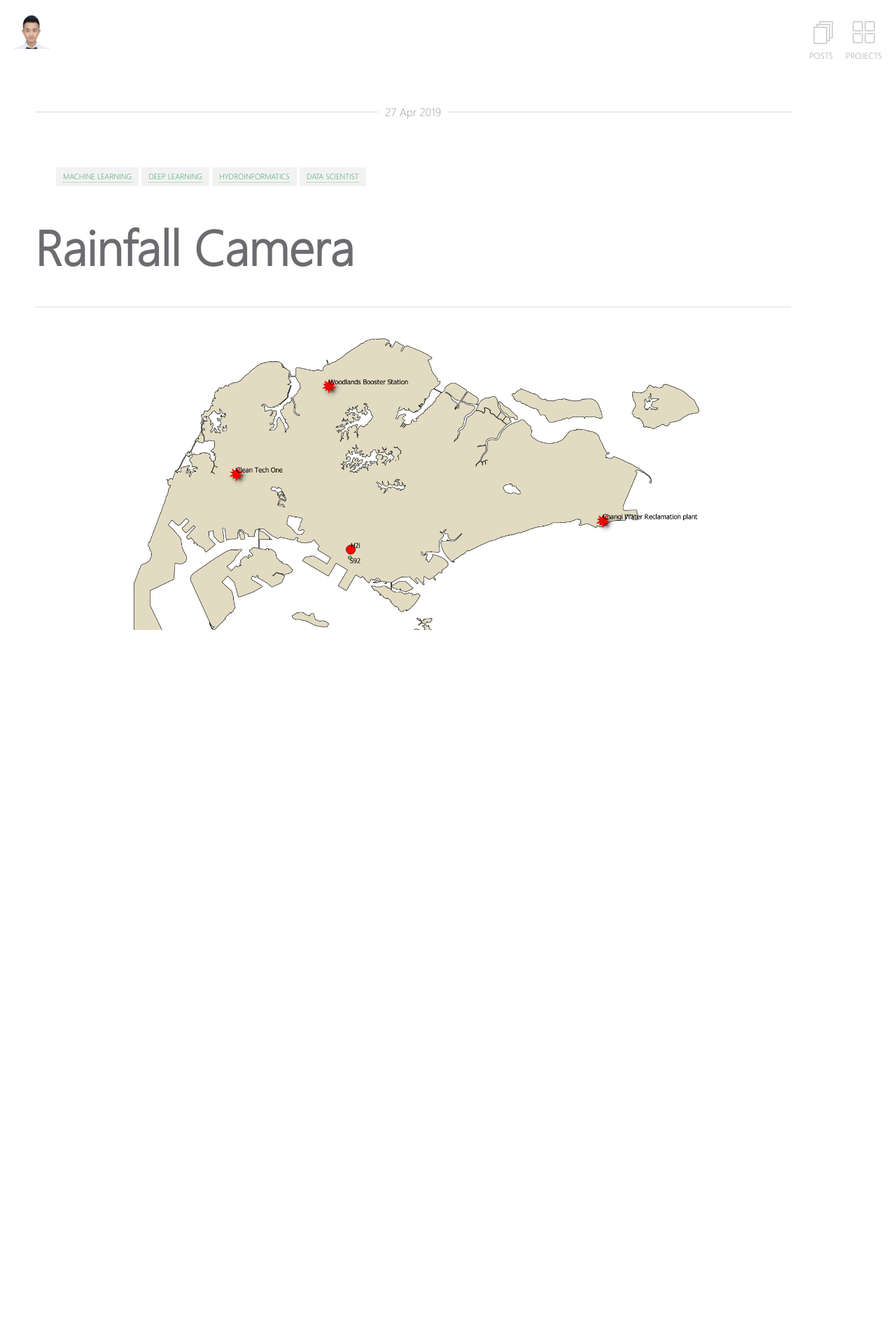
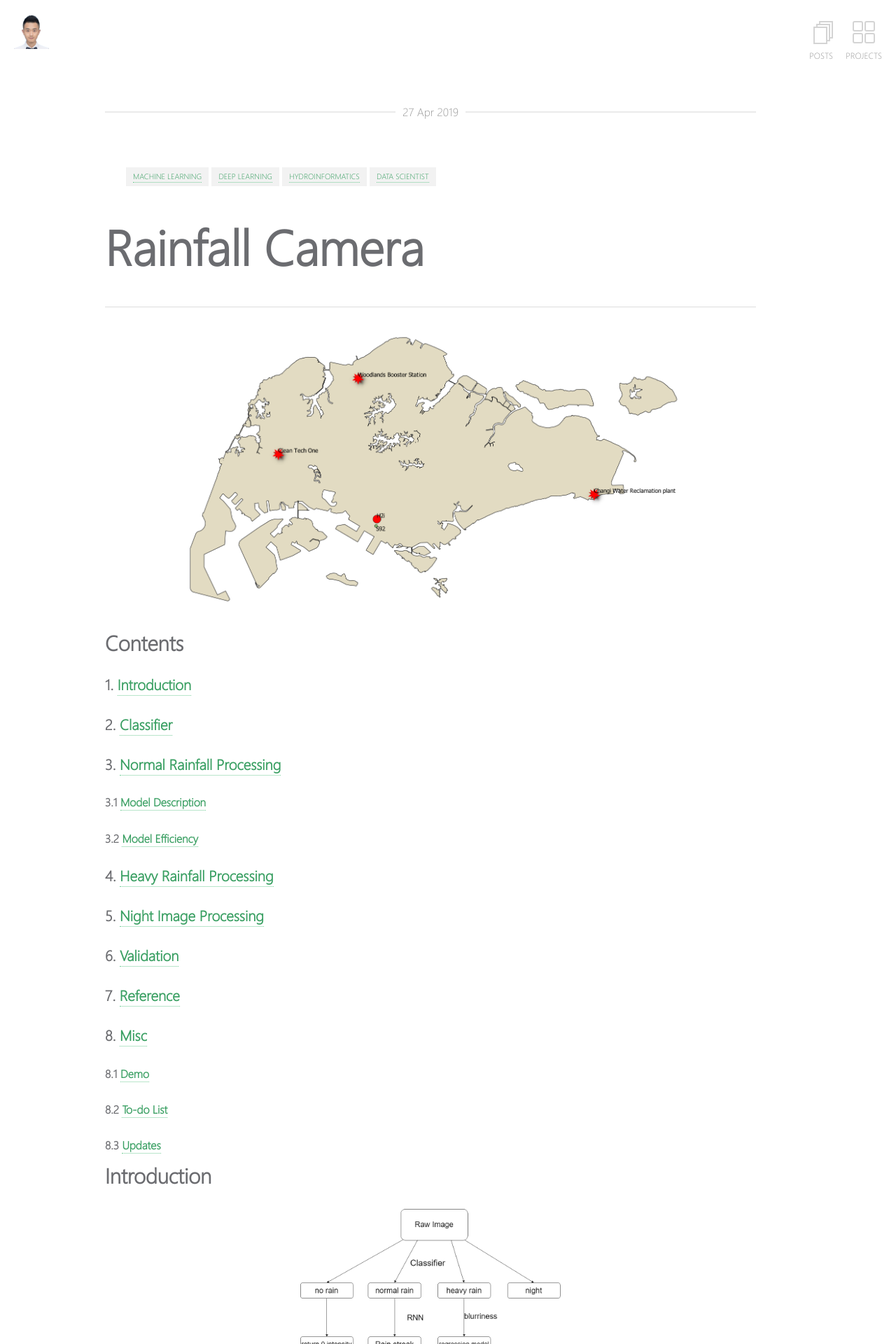
Before and after one commit to chrimerss/homepage, a Jekyll site: the page built from _posts/2019-04-27-post-camera.md, in a window 1280 px wide. Shown: the top 1920 px of the page at 70% size. Built offline with Jekyll 4.4.1, drawn with Linux system fonts in a browser that asks for light colours; some of the changed text lies outside the part shown.

Commit message:
adjust layout

```diff
--- a/_config.yml
+++ b/_config.yml
@@ -1,8 +1,8 @@
 # Site
 title: (Allen) Zhi Li
 description: Data Scientist @ Hydroinformatics Institute
-# url: https://chrimerss.github.io/homepage
-url: http://127.0.0.1:4000/
+url: https://chrimerss.github.io/homepage
+# url: http://127.0.0.1:4000/
 logo: allen.png                                       # Site logo
 locale: en_US
 
--- a/_includes/social-links.html
+++ b/_includes/social-links.html
@@ -23,4 +23,5 @@
   {% if site.keybase %}<li><a class="social-btn" href="https://keybase.io/{{ site.keybase }}" target="_blank" rel="noopener noreferrer"><i class="fa fa-fw fa-key"></i></a></li>{% endif %}
   {% if site.xmpp %}<li><a class="social-btn" href="xmpp:{{ site.xmpp }}" target="_blank" rel="noopener noreferrer"><i class="fa fa-fw fa-lightbulb-o"></i></a></li>{% endif %}
   {% if site.hackernews %}<li><a class="social-btn" href="https://news.ycombinator.com/user?id={{ site.hackernews }}" target="_blank" rel="noopener noreferrer"><i class="fa fa-fw fa-hacker-news"></i></a></li>{% endif %}
+<!--   {% if site.Wechat %}<li><a class="wechat" href="" target="_blank"><img src="{{site.images/wechat.png}}"></a><i class='wechat'></i></li>{% endif %} -->
 </ul>
--- a/_layouts/post.html
+++ b/_layouts/post.html
@@ -29,7 +29,8 @@ layout: compress
           </ul>
         {{ content }}
         <br>
-        {% include share.html %}
+        <p align=center>{% include share.html %}</p>
+
         {% include page-pagination.html %}
       </div>
     </div>
--- a/assets/_sass/_site.scss
+++ b/assets/_sass/_site.scss
@@ -466,7 +466,6 @@ canvas {
 #posts {
 
   .post-block {
-    block-size: 800px;
     display: block;
     .content {
       height: auto;
@@ -481,6 +480,9 @@ canvas {
   padding-left:50px;
     .inner-post content {
     max-width:700px;
+      .share{
+      vertical-align:middle;
+      }
     }
   }
   .logo {
@@ -574,10 +576,11 @@ canvas {
   margin-top: 100px;
   padding-left: 50px;
   padding-right: 100px;
-  padding-bottom: 50px;
+  padding-bottom: 100px;
   overflow: scroll;
-  height: 100%;
-  margin-right: 50px;
+  height: 90%;
+  margin-right: 100px;
+  margin-left:100px;
 
 
 }
@@ -886,9 +889,9 @@ canvas {
   margin-top: 1em;
   &_pager {
     display: inline-block;
-    padding: 0.75em;
+    padding: 1em;
     min-width: 5.5em;
-    font-size: 0.8em;
+    font-size: 1.2em;
     font-weight: 400;
     background-color: darken($white, 5%);
     color: darken($white, 35%) !important;
```
Also changed, not shown: images/wechat.png (added), 6 other files.
